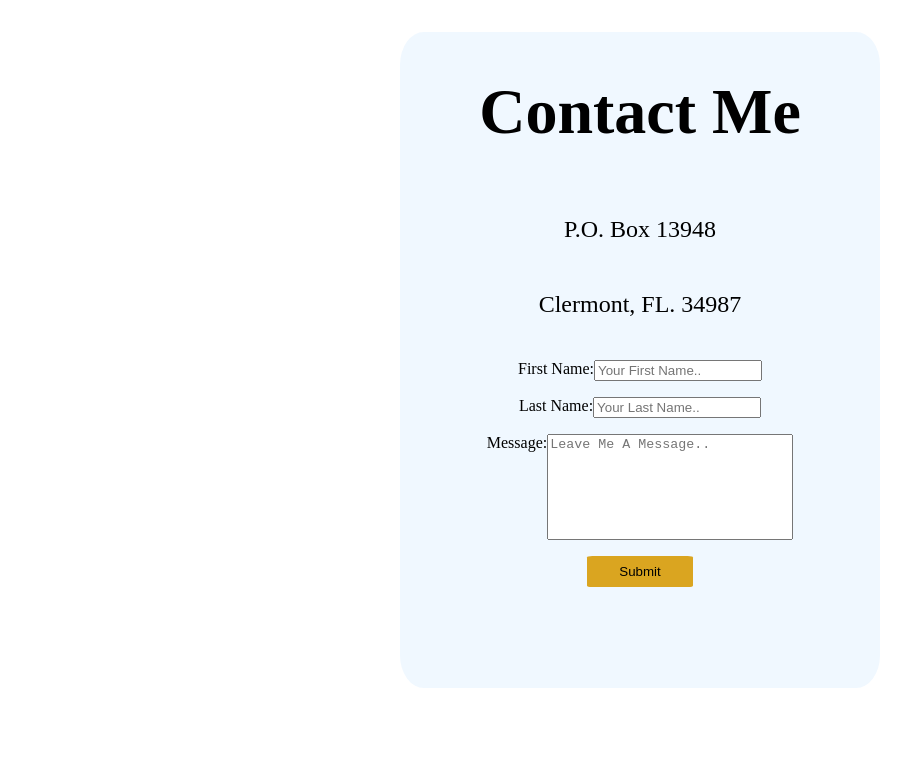
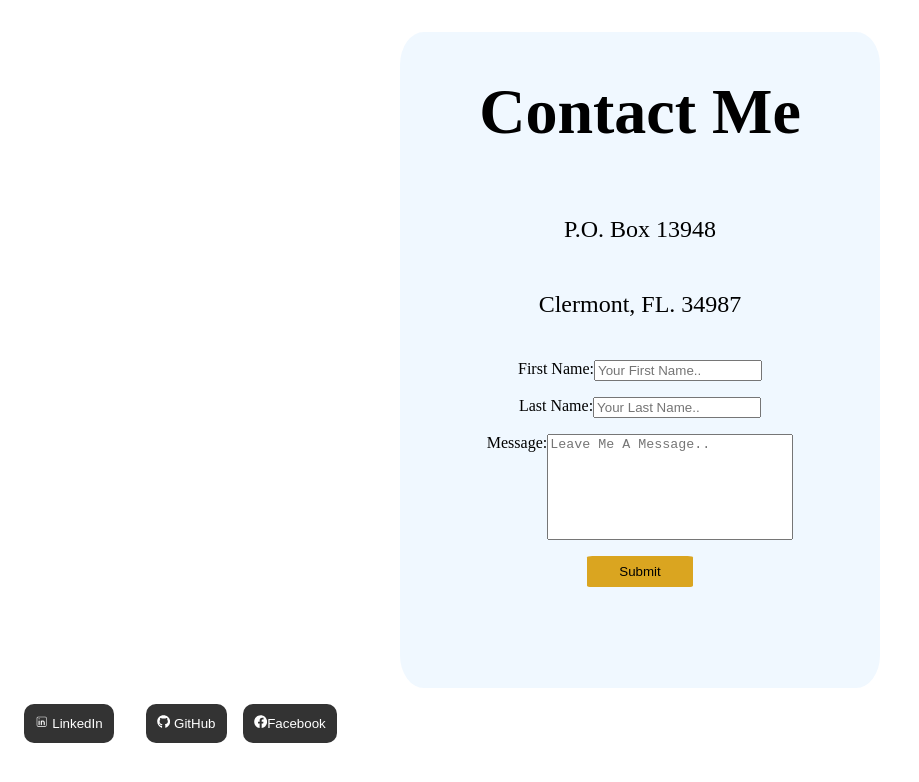
Before and after one commit to tiearraf85/reactPortfolio, a React app: page /contact in a window 1280 px wide. Shown: the top 782 px of the page, without its empty margins (0-919 px from the left). Built offline with nearby package versions, Linux system fonts and the light colour scheme; the HTML template or start-up script is replaced by a standard one.

Commit message:
Revised the nav added some buttons to the contact page

```diff
--- a/src/components/Navbar/Nav.css
+++ b/src/components/Navbar/Nav.css
@@ -36,10 +36,6 @@
     background-color: rgb(156, 151, 138);
     border: none;
     color: white;
-    padding-left: 40px;
-    padding-right: 40px;
-    padding-bottom: 10px;
-    padding-top: 10px;
     border-radius: 6px;
     margin: 0 0.5rem;
     cursor: pointer;
@@ -105,6 +101,7 @@
   /* --- Responsive Rules --- */
   @media (max-width: 468px) {
 
+
     .desktop-nav {
       display: none;
     }
@@ -120,8 +117,13 @@
     }
   }
 
+
+
+
   @media (max-width: 370px) {
     .home-page {
       padding-left: 1rem;
     }
+
+
   }
--- a/src/pages/Contact/Conatct.css
+++ b/src/pages/Contact/Conatct.css
@@ -104,6 +104,33 @@ textarea {
 }
 
 
+
+.social-buttons {
+  padding-top: 1rem;
+}
+
+.social-btn {
+  padding:  .7rem;
+  border-radius: 10px;
+  color: white;
+  background-color: #333;
+  transition: background-color 0.2s ease;
+}
+
+.social-btn:hover {
+  background-color: #555;
+}
+
+@media (min-width: 768px) {
+  .social-buttons {
+
+    flex-direction: row;
+    justify-content: center;
+  }
+}
+
+
+
 @media (max-width: 600px) {
   h1 {
     font-size: 2.5rem;
--- a/src/pages/Contact/Contact.jsx
+++ b/src/pages/Contact/Contact.jsx
@@ -2,9 +2,9 @@ import "./Conatct.css";
 import React, { useRef, useState } from "react";
 import Nav from '../../components/Navbar/Nav';
 import emailjs from "@emailjs/browser";
-
-
-
+import { CiLinkedin } from "react-icons/ci";
+import { FaGithub } from "react-icons/fa";
+import { FaFacebook } from "react-icons/fa";
 // Ensure emailjs is initialized correctly
 const Contact = () => {
   const form = useRef();
@@ -91,10 +91,19 @@ const Contact = () => {
             </button>
           </div>
         </div>
+
         </div>
       </form>
 
-
+<div className="social-buttons">
+  <a href="https://www.linkedin.com/in/tiearra-westbrook-762024351/" target="_blank" rel="noopener nonreferrer">
+ <button className='social-btn'><CiLinkedin /> LinkedIn</button>
+ </a>
+ <a href="https://github.com/tiearraf85">
+ <button className='social-btn'><FaGithub /> GitHub</button>
+ </a>
+ <button className='social-btn'><FaFacebook />Facebook</button>
+</div>
 
 
       {showModal && (
--- a/src/pages/Home/Home.css
+++ b/src/pages/Home/Home.css
@@ -218,7 +218,7 @@ h2 {
   .typewriter-container{
 
     padding-left: 1rem;
-    font-size: 1.5rem;
+    font-size: .8rem;
   }
 
   .about-button {
@@ -236,7 +236,7 @@ h2 {
 
 @media (max-width: 370px) {
   .typewriter-container {
-    font-size: 1.2rem;
+    font-size: 1rem;
   }
 
   .home-content, .description, .seDescription {
```
